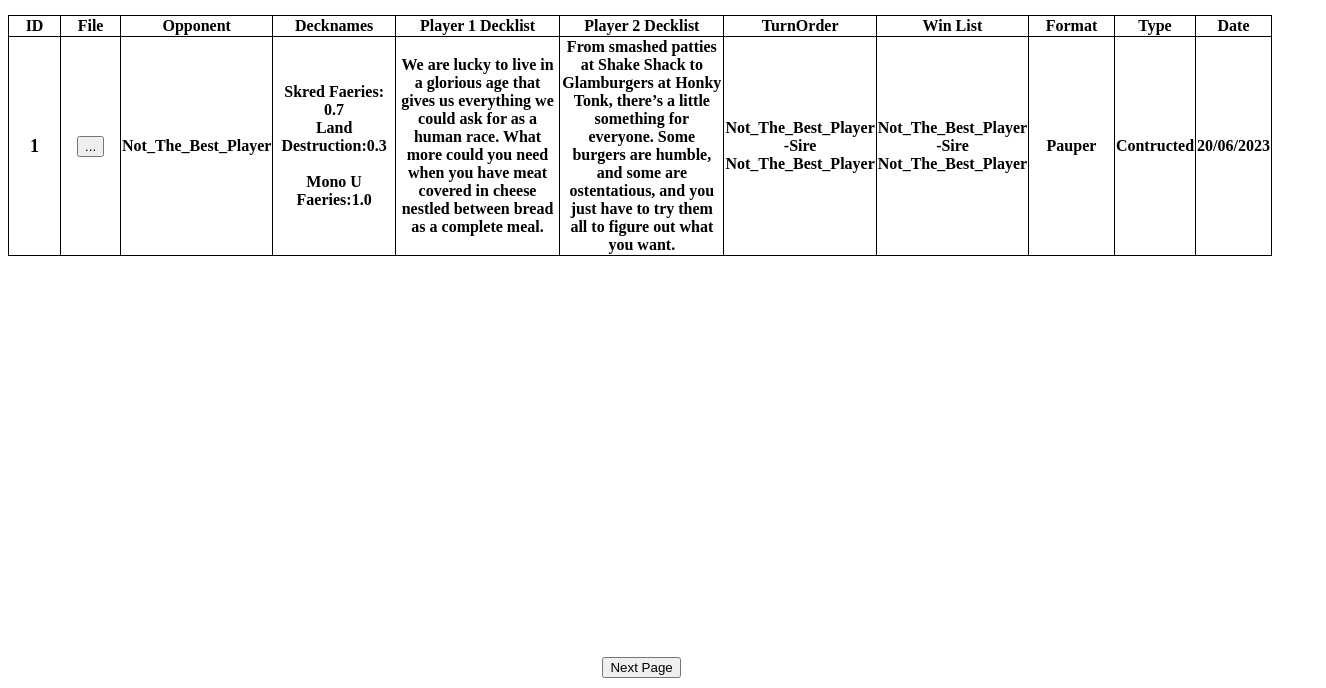
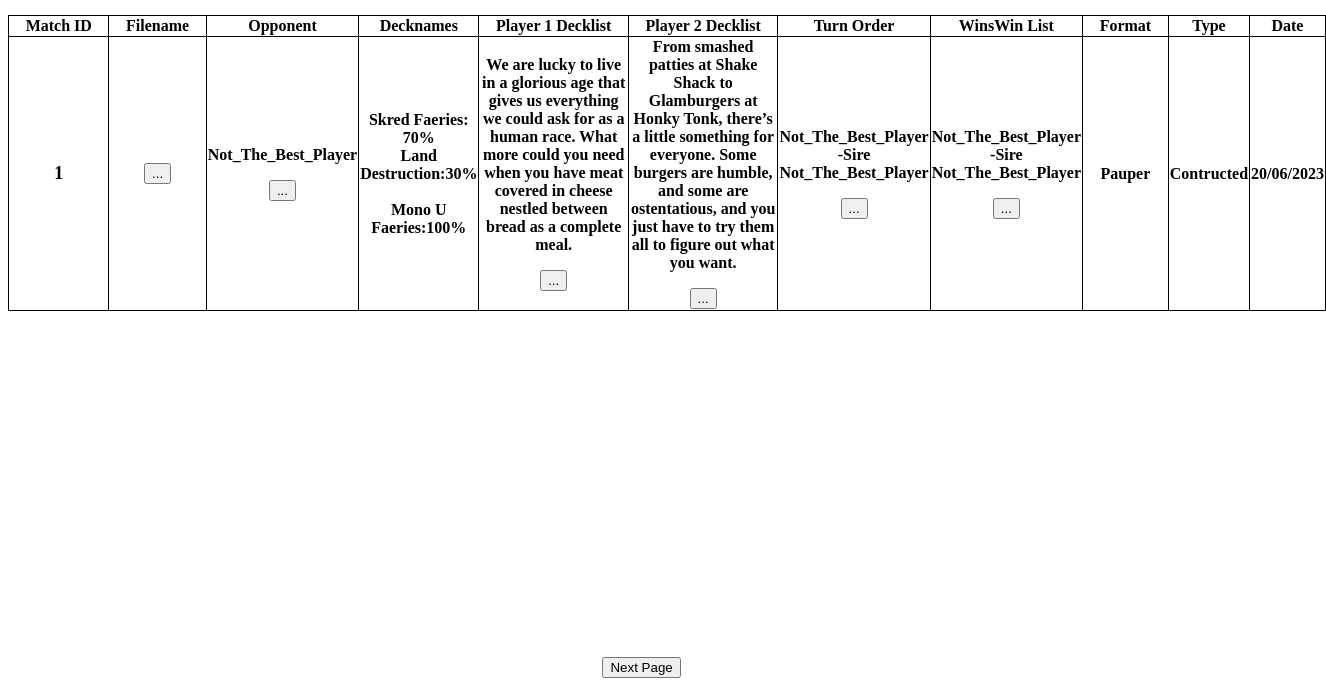
Before and after one commit to harrisbisset/MTGO-Assist, a website: page ui/index.html in a window 1280 px wide. Shown: the part 112-800 px from the top of the page, 1326 px wide, since content can reach past the window. Drawn offline with Linux system fonts and the light colour scheme; files that its build step writes are made by us from their sources.

Commit message:
Update index.html

```diff
--- a/ui/index.html
+++ b/ui/index.html
@@ -3,10 +3,10 @@
 
     <title>MTGO Assist</title>
     <meta name="viewport" content="width=device-width, initial-scale=1">
-    <link rel="stylesheet" href="bottom.css">
-    <link rel="stylesheet" href="top.css">
-    <link rel="stylesheet" href="mid.css">
-    <link rel="stylesheet" href="main.css">
+    <link rel="stylesheet" href="./css/bottom.css">
+    <link rel="stylesheet" href="./css/top.css">
+    <link rel="stylesheet" href="./css/mid.css">
+    <link rel="stylesheet" href="./css/main.css">
 
   </head>
   <body>
@@ -37,28 +37,28 @@
         <section id="databaseSection">
                 <table>
                     <tr id="colNames">
-                        <th class="tableHeader"><label>ID</label></th>
-                        <th class="tableHeader"><label>File</label></th>
+                        <th class="tableHeader"><label id="matchID"><label id="matchText">Match </label>ID</label></th>
+                        <th class="tableHeader"><label>File<label id="fileText">name</label></label></th>
                         <th class="tableHeader"><label>Opponent</label></th>
                         <th class="tableHeader"><label>Deck<label class="extraHeaderText">name</label>s</label></th>
                         <th class="tableHeader"><label class="altHeaderText">P1</label><label class="extraHeaderText">Player 1 Decklist</label></th>
                         <th class="tableHeader"><label class="altHeaderText">P2</label><label class="extraHeaderText">Player 2 Decklist</label></th>
-                        <th class="tableHeader"><label class="extraHeaderText">Turn </label><label>Order</label></th>
-                        <th class="tableHeader"><label class="altHeaderText">Wins</label><label class="extraHeaderText">Win List</label></th>
-                        <th class="tableHeader">Format</th>
-                        <th class="tableHeader">Type</th>
-                        <th class="tableHeader">Date</th>
+                        <th class="tableHeader"><label class="extraHeaderTextExtra">Turn </label><label>Order</label></th>
+                        <th class="tableHeader"><label id="altHeaderTextExtra">Wins</label><label class="extraHeaderTextExtra">Win List</label></th>
+                        <th class="tableHeader"><label>Format</label></th>
+                        <th class="tableHeader"><label id="type">Type</label></th>
+                        <th class="tableHeader"><label>Date</label></th>
                     </tr>
                     <div id="databaseContent">
-                        <tr>
+                        <tr class="winRecord">
                             <th class="matchID">1</th>
                             <th class="filename"><button class="replaceImageFilename">...</button></th>
-                            <th class="players"><p class="replaceText">Not_The_Best_Player</p><button class="replaceImage">...</button></th>
-                            <th class="decknames"><p class="replaceText">Skred Faeries: 0.7<br>Land Destruction:0.3<br><br>Mono U Faeries:1.0</p><button class="replaceImage">...</button></th>
-                            <th class="p1Deck"><p class="replaceText">We are lucky to live in a glorious age that gives us everything we could ask for as a human race. What more could you need when you have meat covered in cheese nestled between bread as a complete meal.</p><button class="replaceImage">...</button></th>
-                            <th class="p2Deck"><p class="replaceText">From smashed patties at Shake Shack to Glamburgers at Honky Tonk, there’s a little something for everyone. Some burgers are humble, and some are ostentatious, and you just have to try them all to figure out what you want.</p><button class="replaceImage">...</button></th>
-                            <th class="turnOrder"><p class="replaceText">Not_The_Best_Player<br>-Sire<br>Not_The_Best_Player</p><button class="replaceImage">...</button></th>
-                            <th class="winList"><p class="replaceText">Not_The_Best_Player<br>-Sire<br>Not_The_Best_Player</p><button class="replaceImage">...</button></th>
+                            <th class="players"><p class="replaceTextOpponent">Not_The_Best_Player</p><button class="replaceImageOpponent">...</button></th>
+                            <th class="decknames"><p class="replaceText">Skred Faeries: 70%<br>Land Destruction:30%<br><br>Mono U Faeries:100%</p><button class="replaceImage">...</button></th>
+                            <th class="p1Deck"><p class="replaceTextDeck">We are lucky to live in a glorious age that gives us everything we could ask for as a human race. What more could you need when you have meat covered in cheese nestled between bread as a complete meal.</p><button class="replaceImageDeck">...</button></th>
+                            <th class="p2Deck"><p class="replaceTextDeck">From smashed patties at Shake Shack to Glamburgers at Honky Tonk, there’s a little something for everyone. Some burgers are humble, and some are ostentatious, and you just have to try them all to figure out what you want.</p><button class="replaceImageDeck">...</button></th>
+                            <th class="turnOrder"><p class="replaceTextExtra">Not_The_Best_Player<br>-Sire<br>Not_The_Best_Player</p><button class="replaceImageExtra">...</button></th>
+                            <th class="winList"><p class="replaceTextExtra">Not_The_Best_Player<br>-Sire<br>Not_The_Best_Player</p><button class="replaceImageExtra">...</button></th>
                             <th class="format">Pauper</th>
                             <th class="type">Contructed</th>
                             <th class="date">20/06/2023</th>
```
